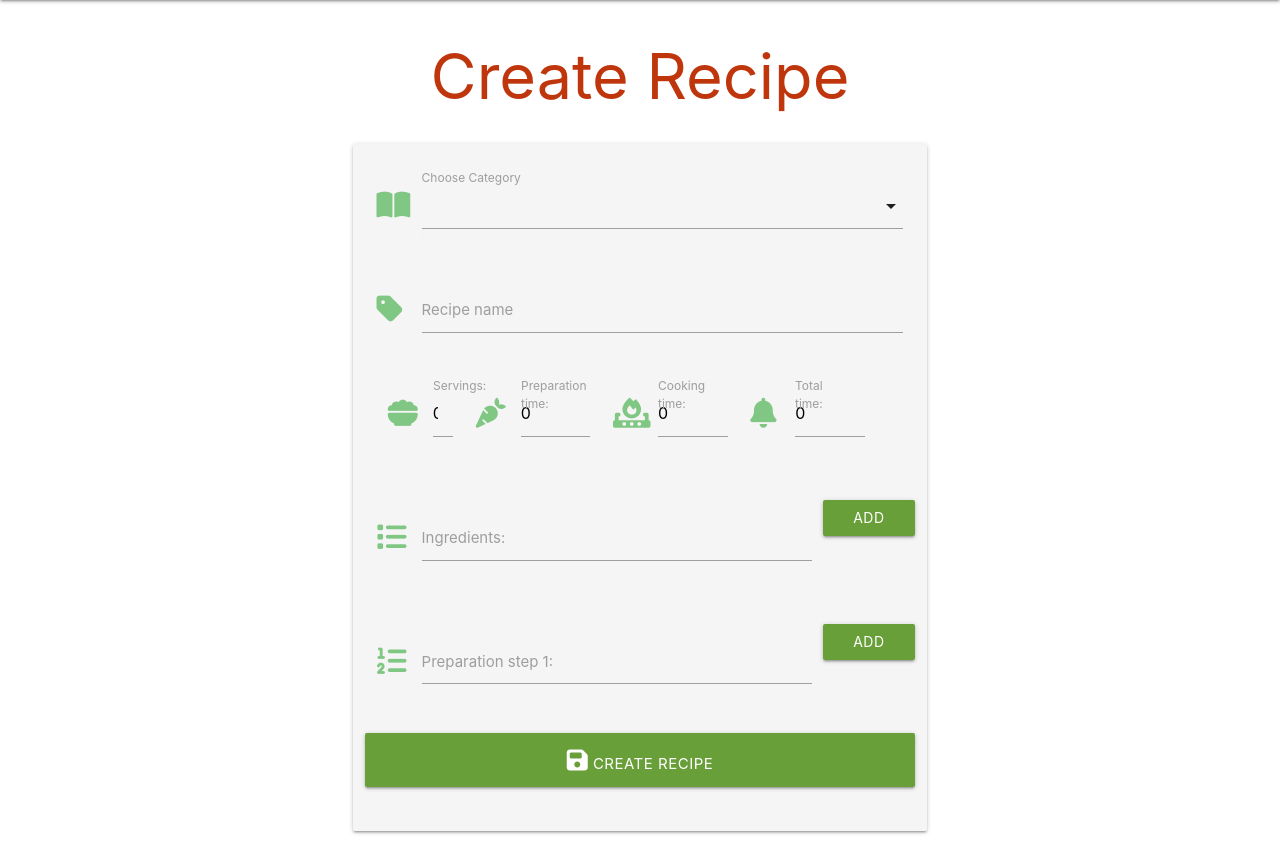
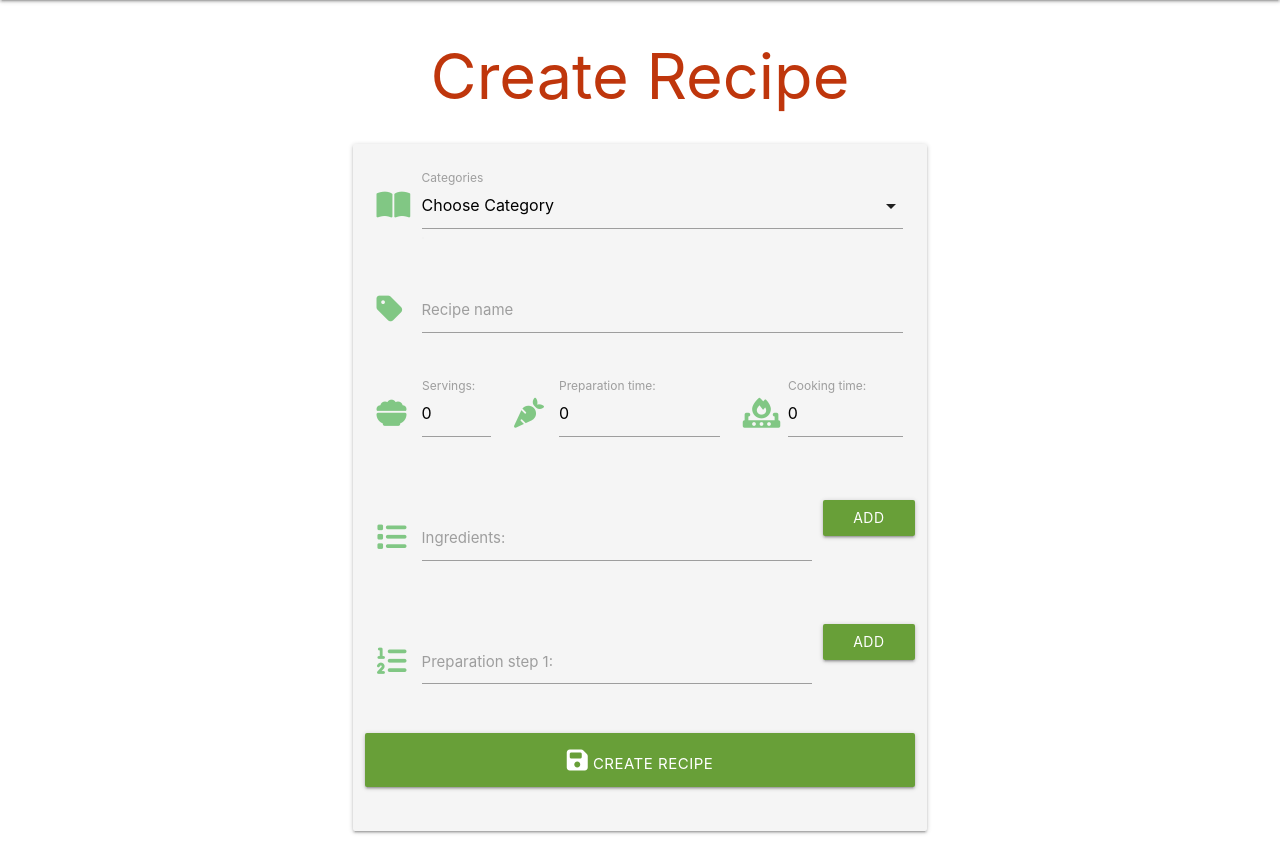
Before and after one commit to BogdanCatalin-Iacob/Food-Fiesta, a Flask app: page /create_recipe in a window 1280 px wide. Shown: the part 64-909 px from the top of the page. Run offline with Flask 2, Linux system fonts and the light colour scheme; the visitor is signed in with stand-in values (Sample User, id 1); data that the repository does not hold is empty; some libraries are stand-ins or nearby versions.

Commit message:
Remove Total time including function

```diff
--- a/food_fiesta/routes.py
+++ b/food_fiesta/routes.py
@@ -211,7 +211,6 @@ def create_recipe():
         recipe = {
             "category_id": request.form.get("category_id"),
             "recipe_name": request.form.get("recipe_name"),
-            "total_time": request.form.get("total_time"),
             "cook_time": request.form.get("cook_time"),
             "prep_time": request.form.get("prep_time"),
             "servings": request.form.get("servings"),
@@ -243,7 +242,6 @@ def edit_recipe(recipe_id):
         submit_recipe = {
             "category_id": request.form.get("category_id"),
             "recipe_name": request.form.get("recipe_name"),
-            "total_time": request.form.get("total_time"),
             "cook_time": request.form.get("cook_time"),
             "prep_time": request.form.get("prep_time"),
             "servings": request.form.get("servings"),
--- a/food_fiesta/static/js/script.js
+++ b/food_fiesta/static/js/script.js
@@ -14,8 +14,6 @@ document.addEventListener('DOMContentLoaded', function () {
 
   let modalElems = document.querySelectorAll('.modal');
   M.Modal.init(modalElems);
-
-  totalTime();
 
   validateMaterializeSelect();
 });
@@ -67,28 +65,6 @@ function validateMaterializeSelect() {
   });
 }
 // end of Category validation
-
-/**
- * update the create_recipe form total time by adding cook_time and prep_time
- */
-function totalTime() {
-  // get the values from the form
-  let prepTime = parseInt(document.getElementById("prep_time").value);
-  let cookTime = parseInt(document.getElementById("cook_time").value);
-
-  let totalTime = 0;
-
-  // check if is any value in the fields
-  if (cookTime >= 0 && prepTime >= 0) {
-    totalTime = cookTime + prepTime;
-  } else if (cookTime >= 0) {
-    totalTime = cookTime;
-  } else if (prepTime >= 0) {
-    totalTime = prepTime;
-  }
-
-  document.getElementById("total_time").value = totalTime;
-}
 
 /**
  * Add ingredients to the list and display them
--- a/food_fiesta/templates/create_recipe.html
+++ b/food_fiesta/templates/create_recipe.html
@@ -13,12 +13,12 @@
                 <div class="input-field col s12">
                     <i class="fa-solid fa-book-open prefix green-text text-lighten-2"></i>
                     <select id="category_id" name="category_id" class="validate" required>
-                        <option value="" disabled selected></option>
+                        <option value="" disabled selected>Choose Category</option>
                         {% for category in categories %}
                             <option value="{{ category.id }}">{{ category.category_name }}</option>
                         {% endfor%}
                     </select>
-                    <label for="category_id">Choose Category</label>
+                    <label for="category_id">Categories</label>
                 </div>
             </div>
 
@@ -33,36 +33,30 @@
             </div>
 
             <!--Preparation, cooking, total time-->
-            <!-- Servings -->
-            <div class="input-field col s12 m2">
-                <i class="fa-solid fa-bowl-food prefix green-text text-lighten-2"></i>
-                <input id="servings" name="servings" type="number" minlength="1" maxlength="10"
-                    onfocus="this.value=''" value="0" class="validate" required>
-                <label for="prep_time">Servings:</label>
-            </div>
+
             <div class="row">
+                <!-- Servings -->
+                <div class="input-field col s12 m3">
+                    <i class="fa-solid fa-bowl-food prefix green-text text-lighten-2"></i>
+                    <input id="servings" name="servings" type="number" min="1"
+                        onfocus="this.value=''" value="0" class="validate" required>
+                    <label for="prep_time">Servings:</label>
+                </div>
 
                 <!-- Preparation time -->
-                <div class="input-field col s12 m3">
+                <div class="input-field col s12 m5">
                     <i class="fa-solid fa-carrot prefix green-text text-lighten-2"></i>
-                    <input id="prep_time" name="prep_time" type="number" minlength="1" maxlength="10"
+                    <input id="prep_time" name="prep_time" type="number" min="0"
                         onfocus="this.value=''" value="0" onkeyup="totalTime()" class="validate" required>
                     <label for="prep_time">Preparation time:</label>
                 </div>
 
                 <!-- Cooking time -->
-                <div class="input-field col s12 m3">
+                <div class="input-field col s12 m4">
                     <i class="fa-solid fa-fire-burner prefix green-text text-lighten-2"></i>
-                    <input id="cook_time" name="cook_time" type="number" minlength="1" maxlength="10"
+                    <input id="cook_time" name="cook_time" type="number" min="0"
                         onfocus="this.value=''" value="0" onkeyup="totalTime()" class="validate" required>
                     <label for="cook_time">Cooking time:</label>
-                </div>
-
-                <!-- Total time -->
-                <div class="input-field col s12 m3">
-                    <i class="fa-solid fa-bell prefix green-text text-lighten-2"></i>
-                    <input id="total_time" name="total_time" value="0" type="text" class="validate">
-                    <label for="total_time">Total time:</label>
                 </div>
             </div>
 
```
Also changed, not shown: food_fiesta/templates/edit_recipe.html (+8 -16 lines).
